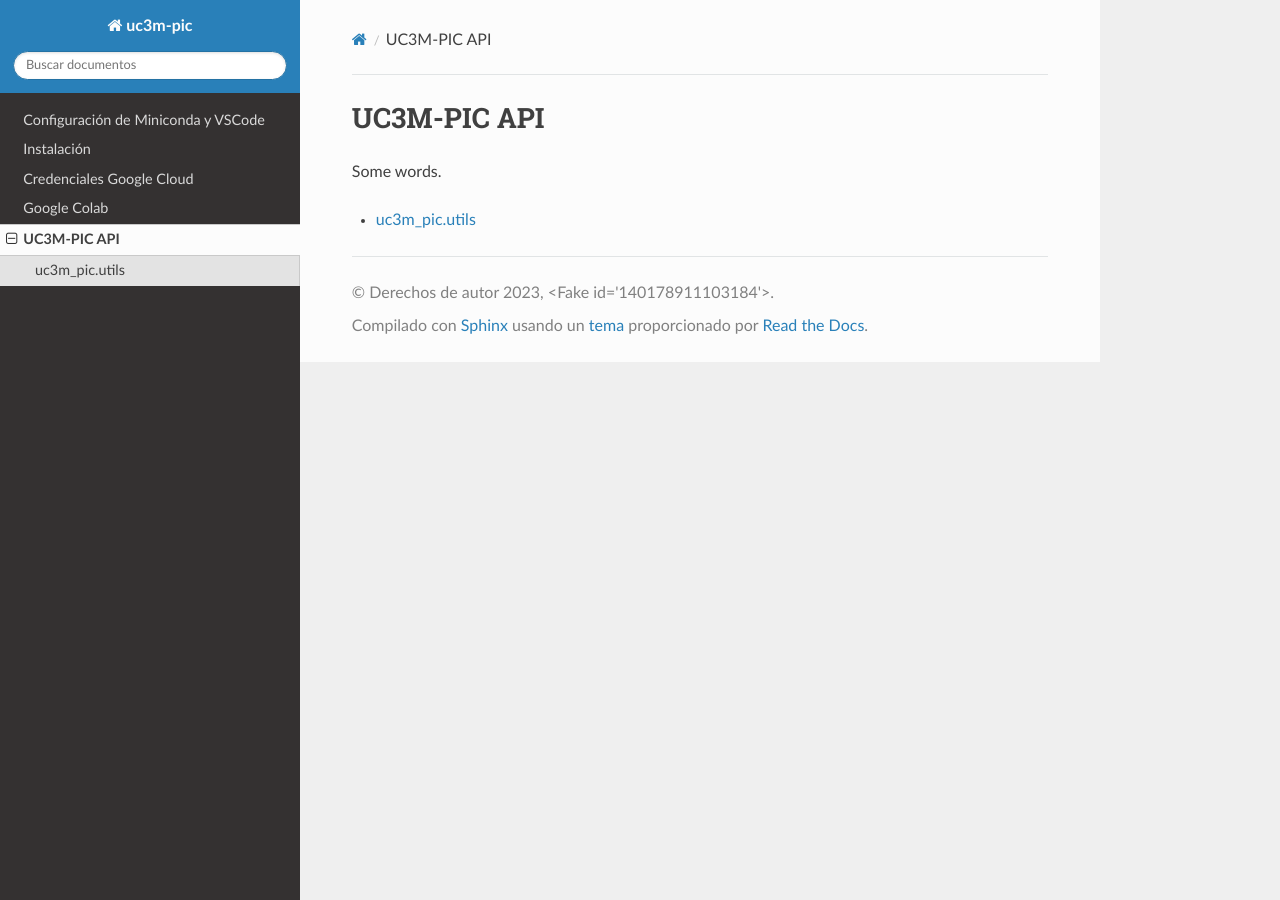
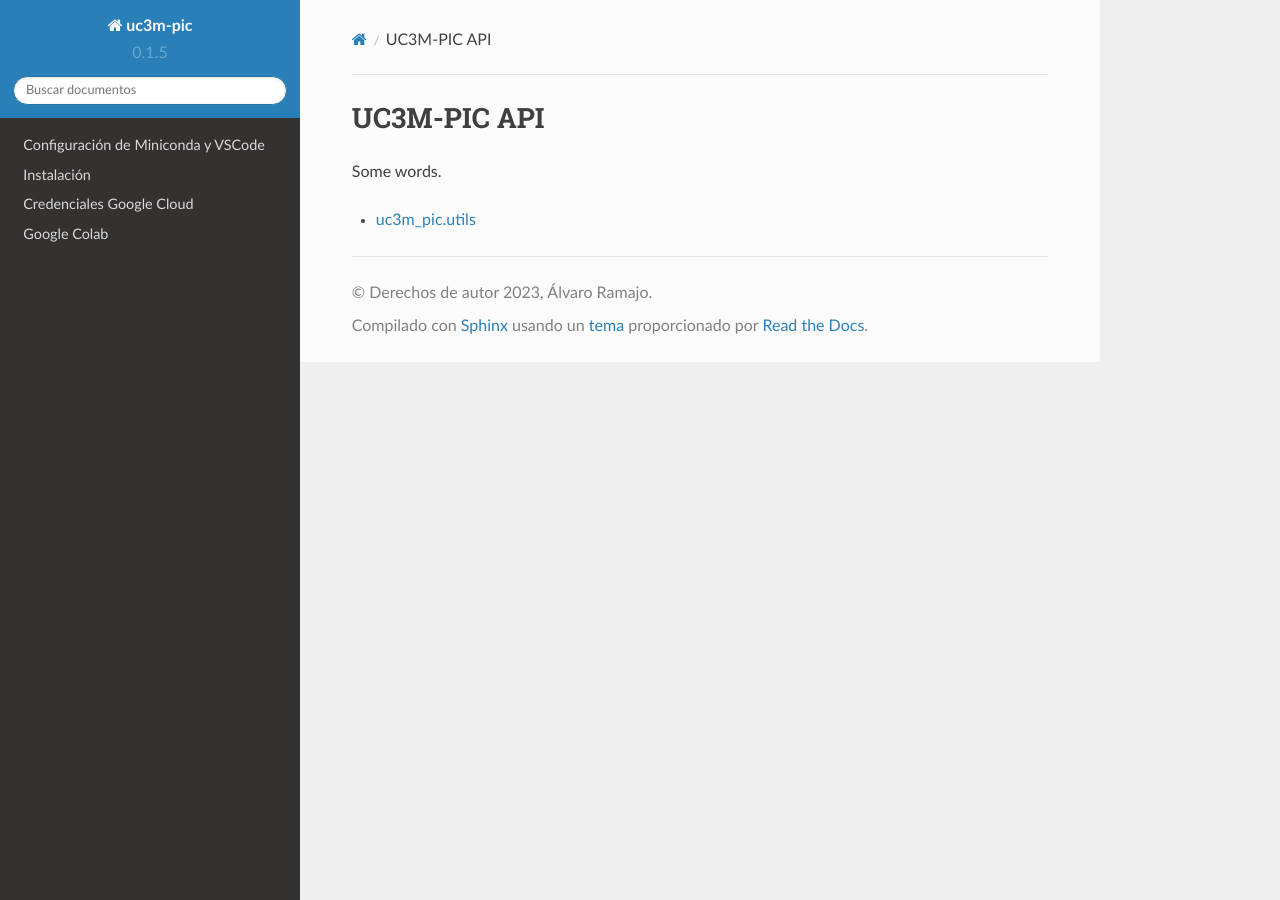
Before and after one commit to ramajoballester/UC3M-PIC, a Sphinx documentation site: the page built from docs/source/api.rst, in a window 1280 px wide. Built offline with Sphinx 7.4.7 and the Read the Docs theme 2.0.0, drawn with Linux system fonts in a browser that asks for light colours; pages that are not in the unit, such as notebooks, are missing from menus.

Commit message:
Upload docs to RTD

```diff
--- a/docs/source/conf.py
+++ b/docs/source/conf.py
@@ -5,16 +5,19 @@ import sys
 from importlib.metadata import metadata
 from datetime import datetime
 
-sys.path.insert(0, os.path.abspath('../../packages'))
+# sys.path.insert(0, os.path.abspath('../../packages'))
 
 language = 'es'
 
 # -- Project information
 
 project = 'uc3m-pic'
-project_slug = project.lower()
-author = metadata(project.lower())['Author-email'].split('<')[0][:-1]
-version = metadata(project.lower())['Version']
+# project_slug = project.lower()
+project_slug = 'uc3m-pic'
+# author = metadata(project.lower())['Author-email'].split('<')[0][:-1]
+author = 'Álvaro Ramajo'
+# version = metadata(project.lower())['Version']
+version = '0.1.5'
 release = version
 copyright = f'{datetime.now().year}, {author}'
 # release = '0.1'
--- a/docs/source/index.rst
+++ b/docs/source/index.rst
@@ -27,4 +27,4 @@ Contents
    install
    credentials
    colab
-   api
+   .. api
```
Also changed, not shown: .readthedocs.yaml.
